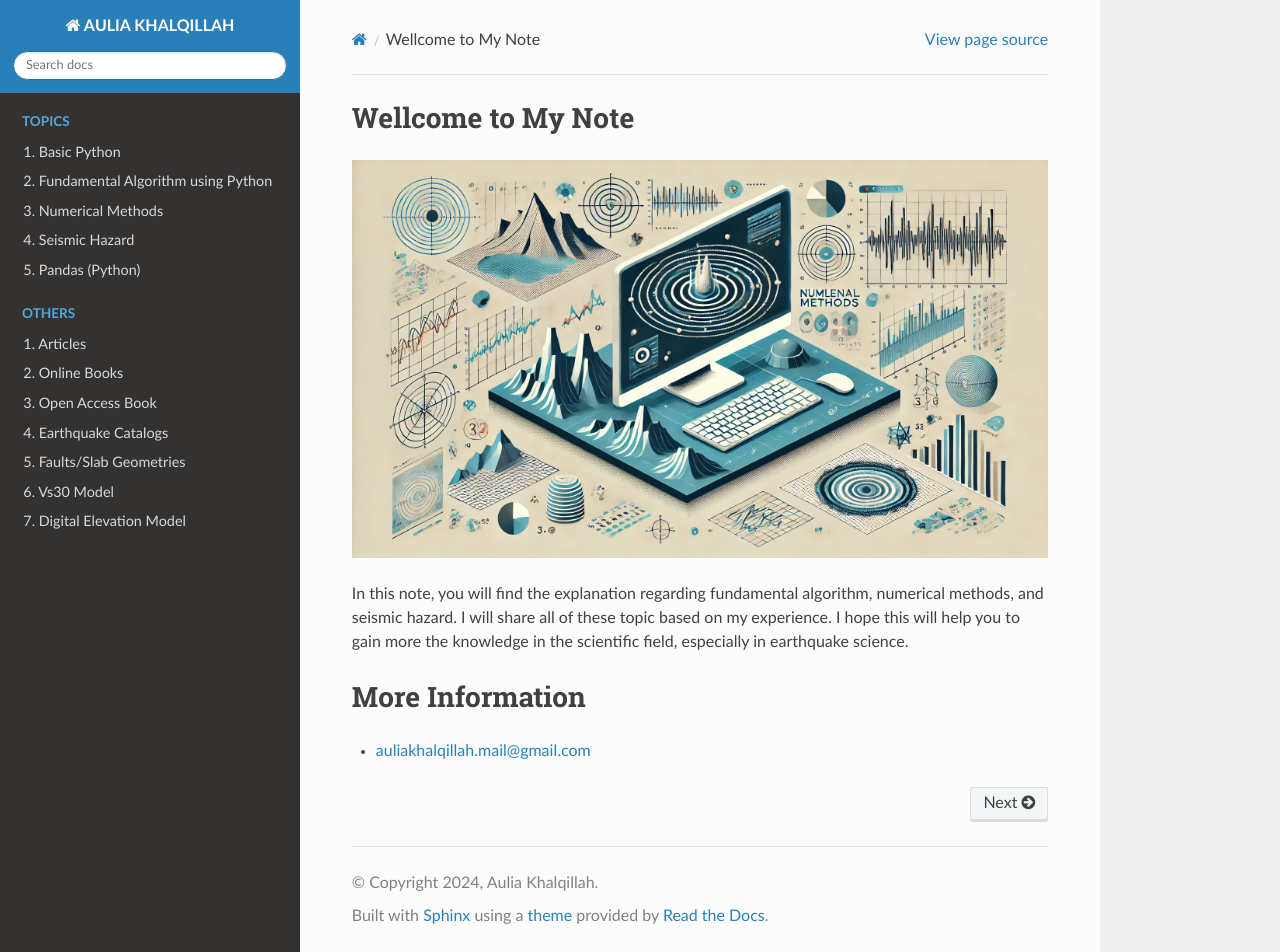
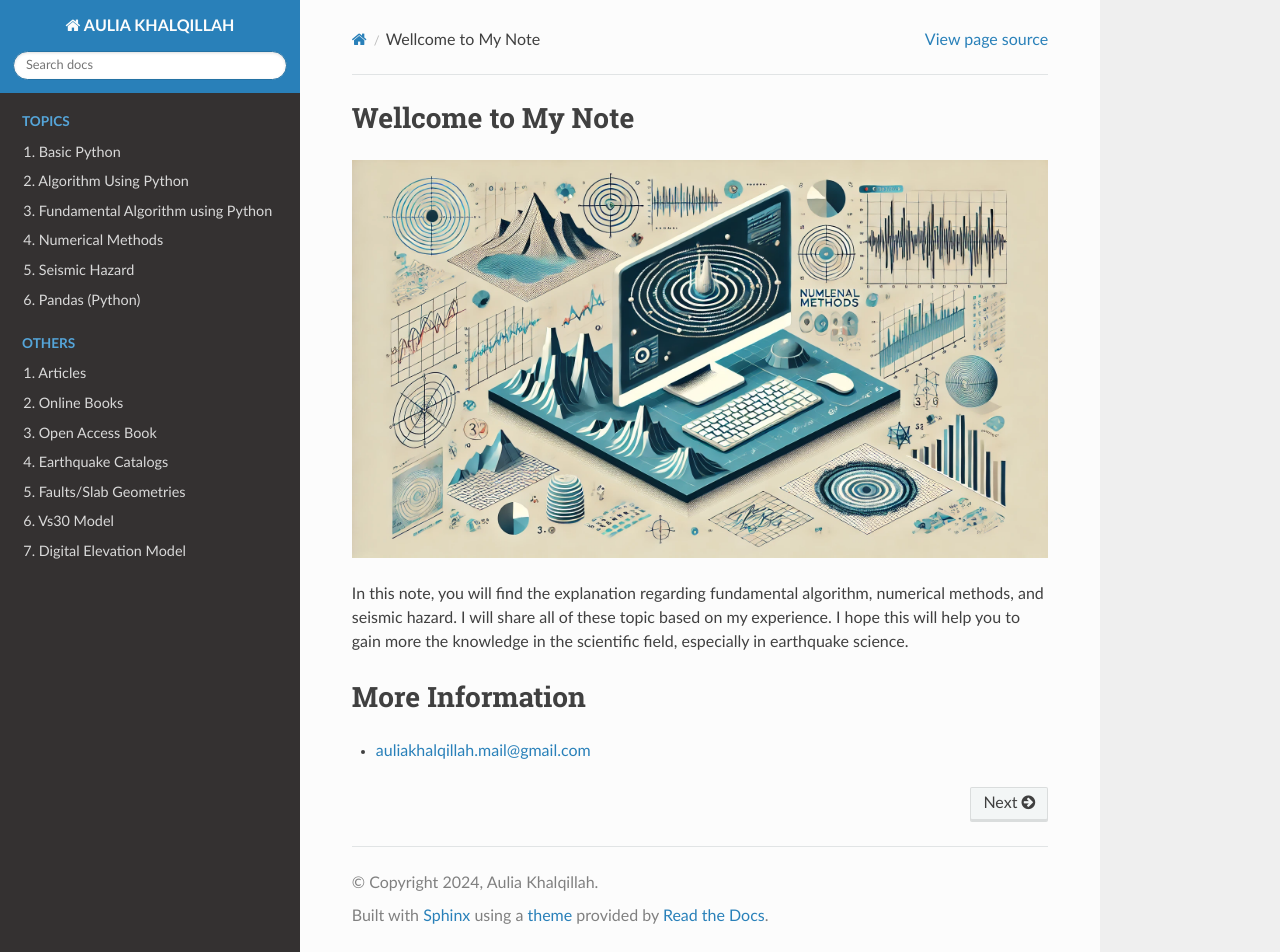
Before and after one commit to auliakhalqillah/akbook, a Sphinx documentation site: the page built from docs/source/index.rst, in a window 1280 px wide and 952 px high. Built offline with Sphinx 7.4.7 and the Read the Docs theme 3.1.0, drawn with Linux system fonts in a browser that asks for light colours.

Commit message:
Update Basic Python.rst

```diff
--- a/docs/source/Basic Python.rst
+++ b/docs/source/Basic Python.rst
@@ -4,4 +4,10 @@
   :maxdepth: 2
 
   Beginer Python Tutorial
+
+Algorithm Using Python
+===============================
+.. toctree::
+  :maxdepth: 2
+
   Algorithm using Python
```
